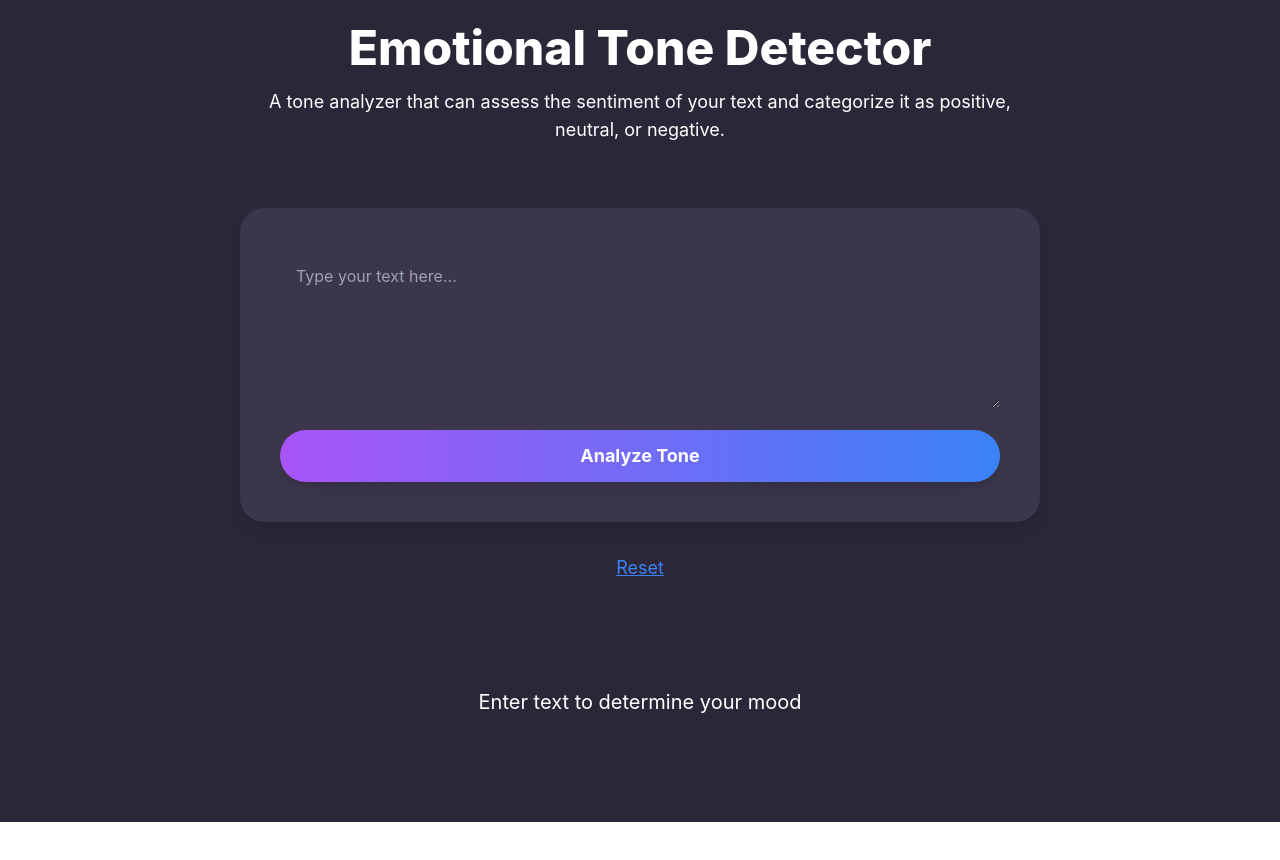
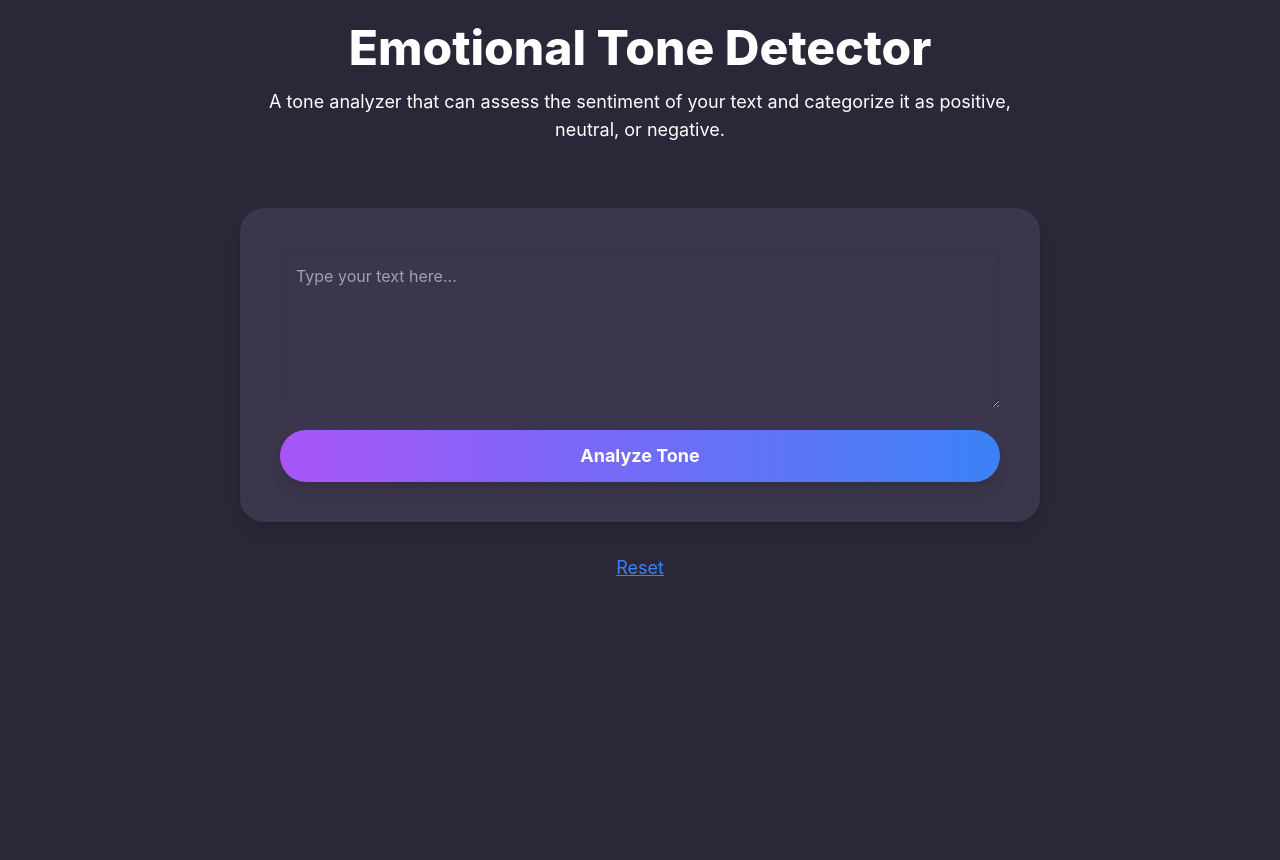
Before and after one commit to SHivit700/Visualization-of-survey-data, a React (Create React App) app in the folder survey_visualization_app/: page / in a window 1280 px wide. Shown: the top 860 px of the page. Before the commit the page ends 822 px from the top, so only its background shows below. Built offline with nearby package versions, Linux system fonts and the light colour scheme.

Commit message:
Add image for positive tone

```diff
--- a/survey_visualization_app/src/components/Home.tsx
+++ b/survey_visualization_app/src/components/Home.tsx
@@ -1,5 +1,6 @@
 import { useState } from "react";
 import { analyzeTone } from "../utils/api";
+import positiveImage from "../assets/Positive.jpg"
 
 export const HomePage = () => {
     const [text, setText] = useState<string>('');
@@ -31,7 +32,7 @@ export const HomePage = () => {
         try {
             // const result = await analyzeTone(text);
             // const sentimentScore = result?.documentSentiment?.score || 0;
-            const sentimentScore = 0;
+            const sentimentScore = 1;
 
             // Set tone based on sentiment score
             if (sentimentScore > 0.25) {
@@ -99,22 +100,24 @@ export const HomePage = () => {
             </div>
 
             {/* Carousel Section */}
-            <div className="flex-grow w-11/12 flex overflow-hidden min-h-40 m-10">
+            <div className="w-11/12 flex overflow-hidden h-[300px] m-10">
                 <div className="w-full flex transition-transform duration-1000 ease-in-out" style={{
                     transform: `translateX(-${activeIndex * 100}%)` // Calculate transform based on activeIndex
                 }}>
                     {/* Default Tone Card */}
                     <div className="w-full flex-shrink-0 h-full">
                         <div className={`${getCardClass('default')} w-full h-full rounded-lg flex items-center justify-center text-white`}>
-                            <p className="text-xl">Enter text to determine your mood</p>
+                            <p className="text-xl"></p>
                         </div>
                     </div>
 
                     {/* Positive Tone Card */}
-                    <div className="w-full flex-shrink-0 h-full">
-                        <div className={`${getCardClass('positive')} w-full h-full rounded-lg flex items-center justify-center text-white`}>
-                            <p className="text-xl">Positive</p>
-                        </div>
+                    <div className="w-full flex-shrink-0 h-full flex items-center justify-center">
+                        <img
+                            src={positiveImage}
+                            alt="Positive Tone"
+                            className="h-full w-auto"
+                        />
                     </div>
 
                     {/* Negative Tone Card */}
```
Also changed, not shown: survey_visualization_app/src/assets/Positive.jpg (added).
